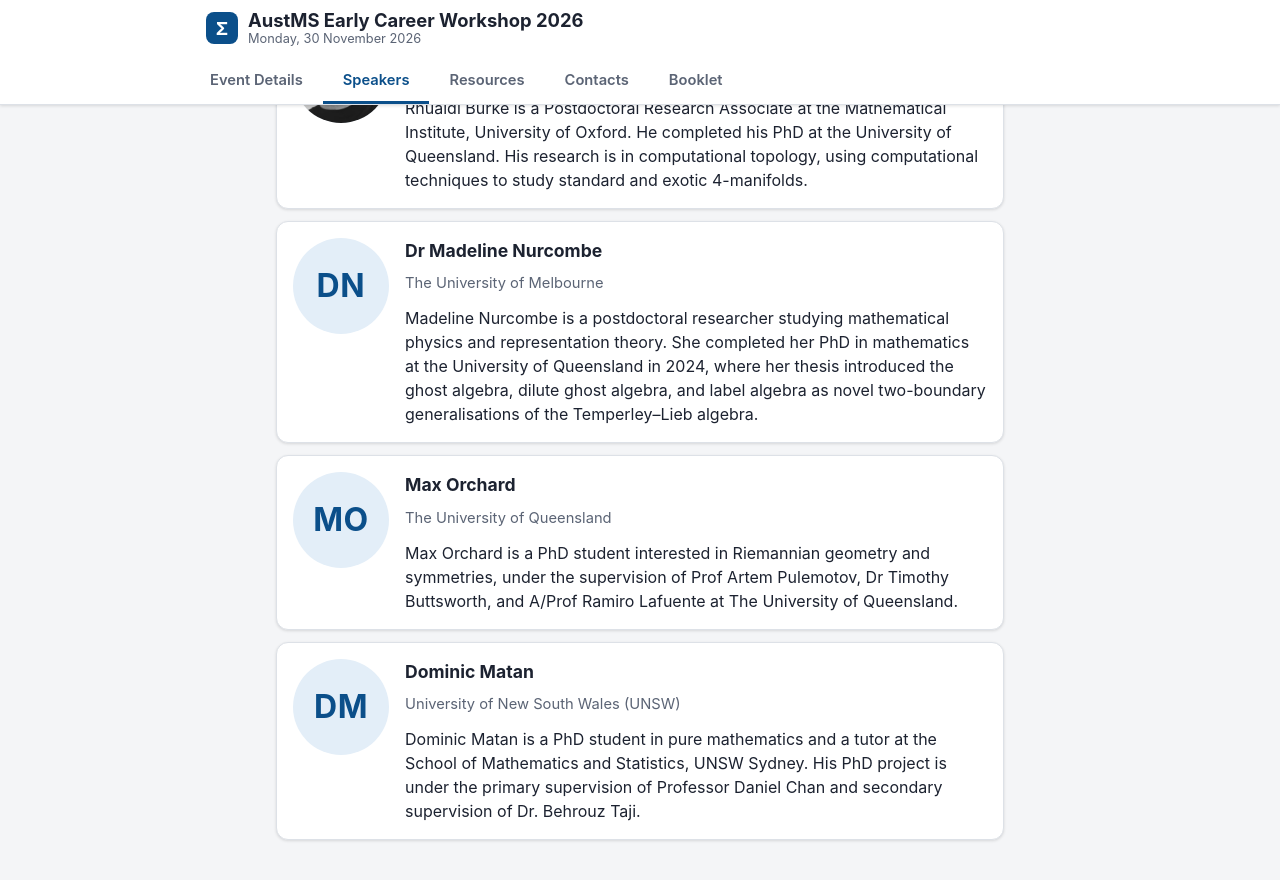
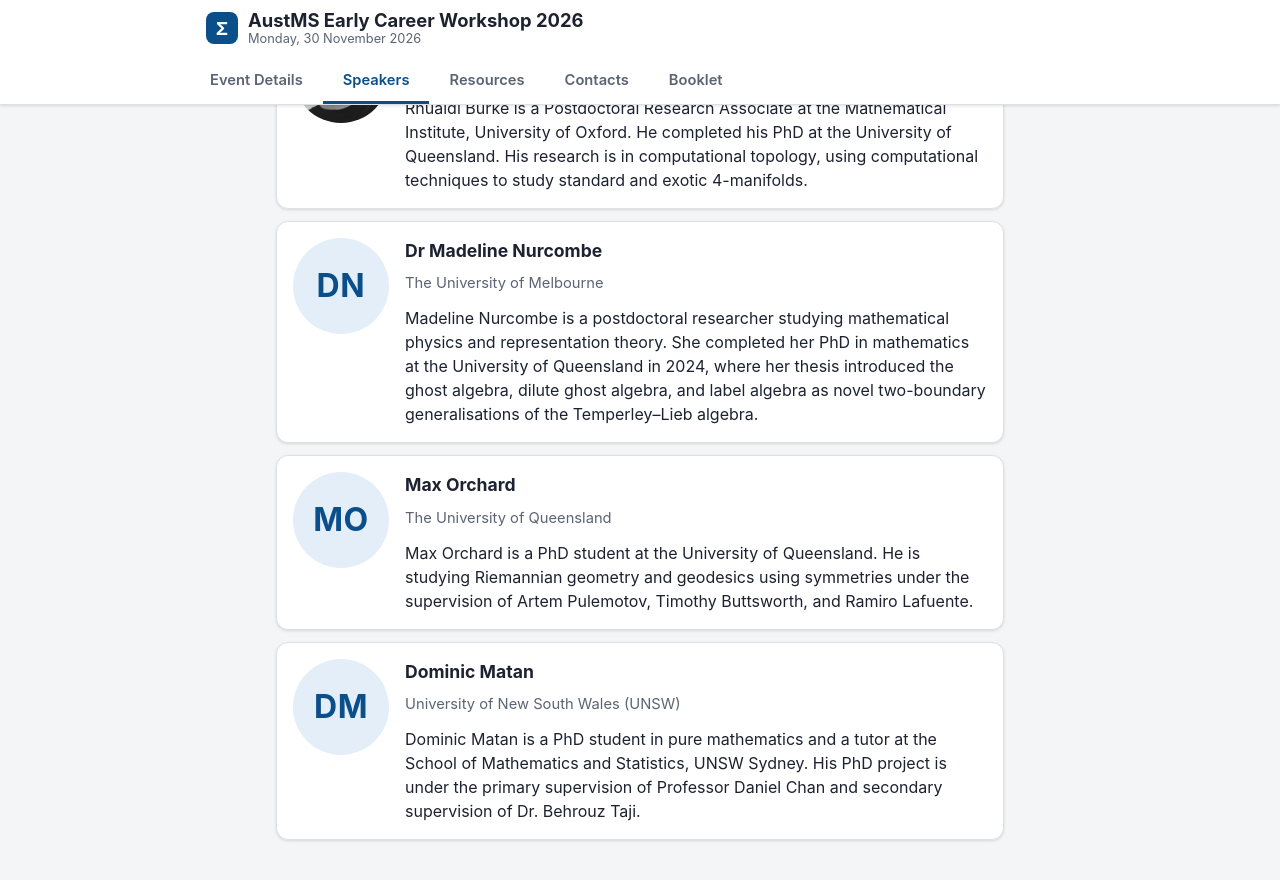
Before and after one commit to eugenetkj98/AustMS_Site, a Jekyll site: the page built from speakers.md, in a window 1280 px wide and 900 px high, scrolled down 3843 px. Shown: the top 880 px of the window. Built offline with Jekyll 4.4.1, drawn with Linux system fonts in a browser that asks for light colours.

Commit message:
Update Max Orchard

```diff
--- a/_data/speakers.yml
+++ b/_data/speakers.yml
@@ -109,7 +109,7 @@
   institution: The University of Queensland
   photo: ""
   bio: >-
-    Max Orchard is a PhD student interested in Riemannian geometry and symmetries, under the supervision of Prof Artem Pulemotov, Dr Timothy Buttsworth, and A/Prof Ramiro Lafuente at The University of Queensland.
+    Max Orchard is a PhD student at the University of Queensland. He is studying Riemannian geometry and geodesics using symmetries under the supervision of Artem Pulemotov, Timothy Buttsworth, and Ramiro Lafuente.
 
 - name: Dominic Matan
   institution: University of New South Wales (UNSW)
```
